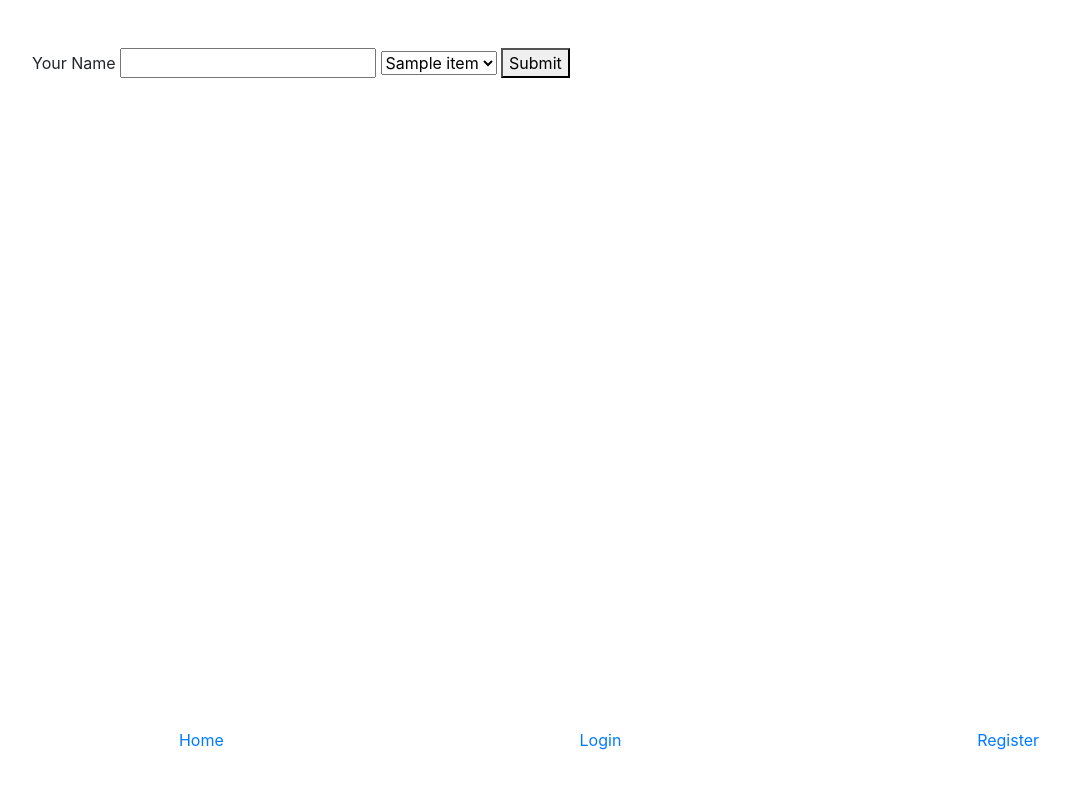
After one commit to rippleytrigger/project1, a Flask app: page /register in a window 1280 px wide. The commit adds this page. Shown: the whole page, without its empty margins (31-1101 px from the left). Run offline with Flask 2, Linux system fonts and the light colour scheme; a database or web service that is not in the repository returns one stand-in record (values such as "Sample title"); data that the repository does not hold is empty; some libraries are stand-ins or nearby versions.

Commit message:
Preparing the layout - Establishing the db

```diff
--- a/application.py
+++ b/application.py
@@ -1,10 +1,14 @@
 import os
 import requests
 
-from flask import Flask, session, render_template
+# For showing messages on terminal
+import sys
+
+from flask import Flask, session, render_template, jsonify, request
 from flask_session import Session
 from sqlalchemy import create_engine
 from sqlalchemy.orm import scoped_session, sessionmaker
+
 
 app = Flask(__name__)
 
@@ -36,3 +40,18 @@ def login():
 @app.route("/logout")
 def logout():
    return render_template("logout.html")
+
+@app.route("/register", methods = ['POST', 'GET'])
+def register_user():
+
+    if request.method != 'POST':
+
+        #
+        countries = requests.get("https://restcountries.eu/rest/v2/all", params={"fields": "name"})
+
+        print(countries, file=sys.stderr)
+
+        return render_template("register.html", countries=countries.json())
+
+
+    return render_template("register.html")
--- a/statements.sql
+++ b/statements.sql
@@ -5,3 +5,9 @@ CREATE TABLE users (
     username VARCHAR NOT NULL,
     password VARCHAR NOT NULL
 );
+
+CREATE TABLE country (
+    id SERIAL PRIMARY KEY,
+    country VARCHAR NOT NULL,
+    postal-code INT(4) NOT NULL
+);
--- /dev/null
+++ b/static/css/main.css
@@ -0,0 +1,37 @@
+.nav-menu {
+  width: 100%;
+  position: absolute;
+  bottom: 0;
+}
+.nav-menu ul {
+  display: flex;
+  justify-content: space-around;
+  padding: 2rem;
+  list-style: none;
+}
+
+.container {
+  margin: 3em 3em;
+}
+
+/* -----------------------------------------    Desktops    ------------------------------------- */
+/* Large Desktop */
+/* Medium Desktop & iPad Pro Landscape */
+/* Small Desktop & Galaxy Tab Landscape */
+/**** The7 starts mobile *****/
+/* --------------------------------------    Tablets $ Mobile    -------------------------------- */
+/* iPad Pro Portrait & iPad I/II Landscape */
+/* iPad Pro Portrait & iPad I/II Landscape */
+/* Galaxy Tab Portrait */
+/* iPad I/II Portrait */
+/* iPad I/II Portrait */
+/* iPhone 6+ Landscape */
+/* Phone 6 Landscape */
+/* Galaxy S3/S4/S5 Landscape*/
+/* iPhone 5 Landscape */
+/* iPhone 4 Landscape */
+/* iPhone 6+ Portrait */
+/* iPhone 6 Portrait */
+/* iPhone 4/5 & Galaxy S3/S4/S5 Portrait */
+
+/*# sourceMappingURL=main.css.map */
--- a/templates/header.html
+++ b/templates/header.html
@@ -1,8 +1,7 @@
-<nav>
+<nav class="nav-menu">
     <ul>
-        <li><a href="default.asp">Home</a></li>
-        <li><a href="news.asp">News</a></li>
-        <li><a href="contact.asp">Contact</a></li>
-        <li><a href="about.asp">About</a></li>
+        <li><a href="{{ url_for('index') }}">Home</a></li>
+        <li><a href="{{ url_for('login') }}">Login</a></li>
+        <li><a href="{{ url_for('register_user') }}">Register</a></li>
     </ul>
 </nav>
--- a/templates/layout.html
+++ b/templates/layout.html
@@ -2,8 +2,8 @@
 <html>
     <head>
         <title>{% block title %}{% endblock %}</title>
-        <link rel="stylesheet" href="https://maxcdn.bootstrapcdn.com/bootstrap/4.0.0/css/bootstrap.min.css" integrity="sha384-Zug+QiDoJOrZ5t4lssLdxGhVrurbmBWopoEl+M6BdEfwnCJZtKxi1KgxUyJq13dy" crossorigin="anonymous">
-        <link rel="stylesheet" href="style.css">
+        <link rel="stylesheet" href="https://stackpath.bootstrapcdn.com/bootstrap/4.1.3/css/bootstrap.min.css" integrity="sha384-MCw98/SFnGE8fJT3GXwEOngsV7Zt27NXFoaoApmYm81iuXoPkFOJwJ8ERdknLPMO" crossorigin="anonymous">
+        <link rel="stylesheet" href="{{ url_for('static', filename='css/main.css') }}">
     </head>
     <body>
         {% include 'header.html' %}
--- /dev/null
+++ b/templates/register.html
@@ -0,0 +1,21 @@
+{% extends "layout.html" %}
+
+{% block title %}
+    register please!
+{% endblock %}
+
+{% block body %}
+    <form action="{{ url_for('register_user') }}" method="POST">
+
+        <label for="name">Your Name</label>
+        <input type="text" name="name" />
+
+        <select>
+            {% for name in countries %}
+            <option>{{ name }}</option>
+            {% endfor %}
+        </select>
+
+        <button> Submit </button>
+    </form>
+{% endblock %}
```
Also changed, not shown: templates/logout.html (added, +11 -0 lines), 2 other files.
